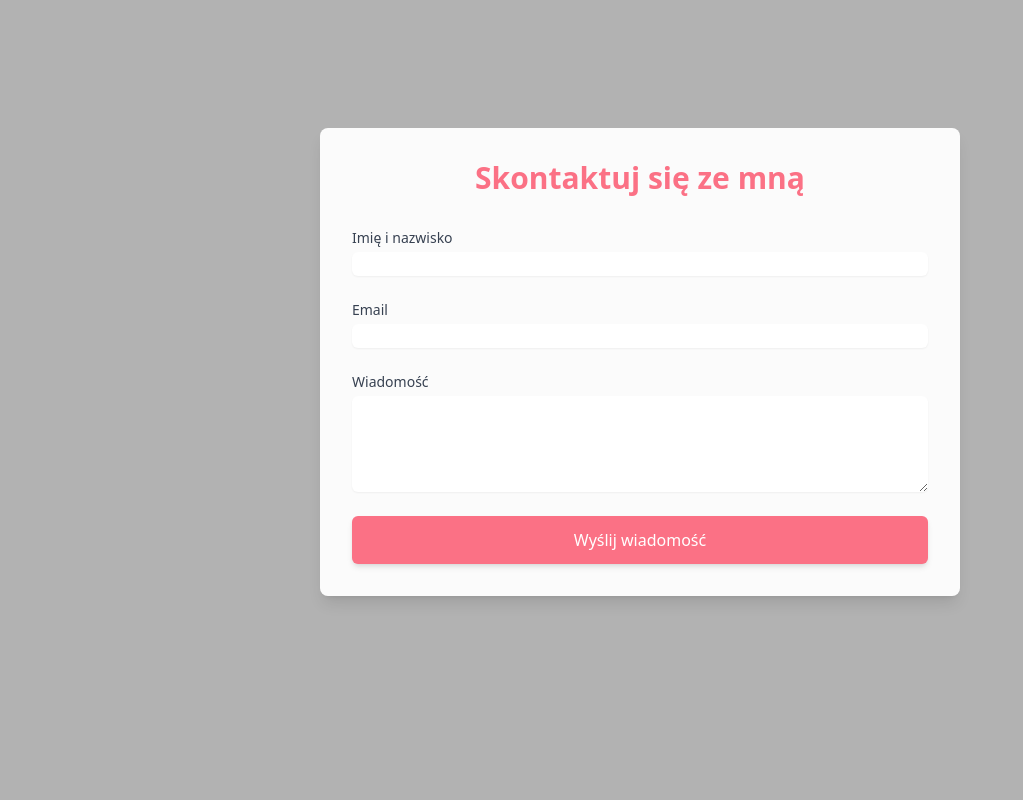
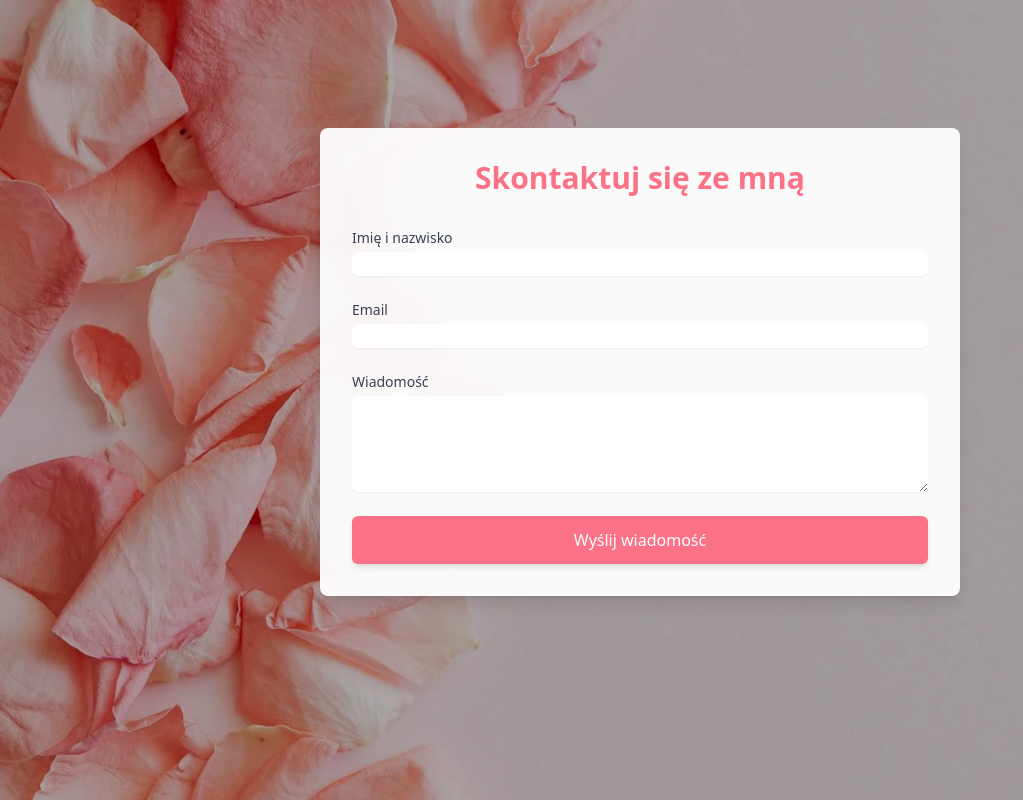
Before and after one commit to rafalwizen/sweet-creations-next-js, a Next.js app: page /sweet-creations-next-js/contact in a window 1280 px wide. Shown: the whole page, without its empty margins (0-1023 px from the left). Built offline with nearby package versions, Linux system fonts and the light colour scheme.

Commit message:
Fix Contact.tsx background image

```diff
--- a/src/components/Contact.tsx
+++ b/src/components/Contact.tsx
@@ -1,5 +1,6 @@
 'use client';
-import { useState, FormEvent } from "react";;
+import { useState, FormEvent } from "react";
+import Image from 'next/image';
 import backgroundImage from '../assets/images/background-image-contact.webp';
 
 const Contact = () => {
@@ -17,9 +18,12 @@ const Contact = () => {
 
     return (
         <div className="min-h-screen pt-24 md:pt-16 relative">
-            <div
-                className="absolute inset-0 bg-cover bg-center bg-no-repeat"
-                style={{ backgroundImage: `url(${backgroundImage})` }}
+            <Image
+                src={backgroundImage}
+                alt="Background"
+                fill
+                className="object-cover"
+                priority
             />
             <div className="absolute inset-0 bg-black/30" />
 
```
